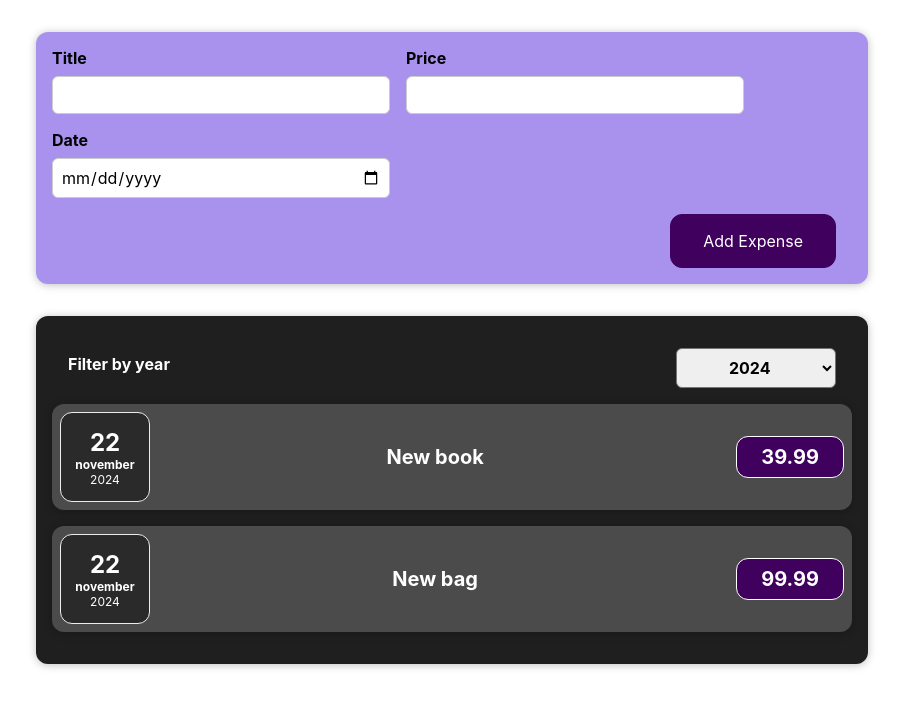
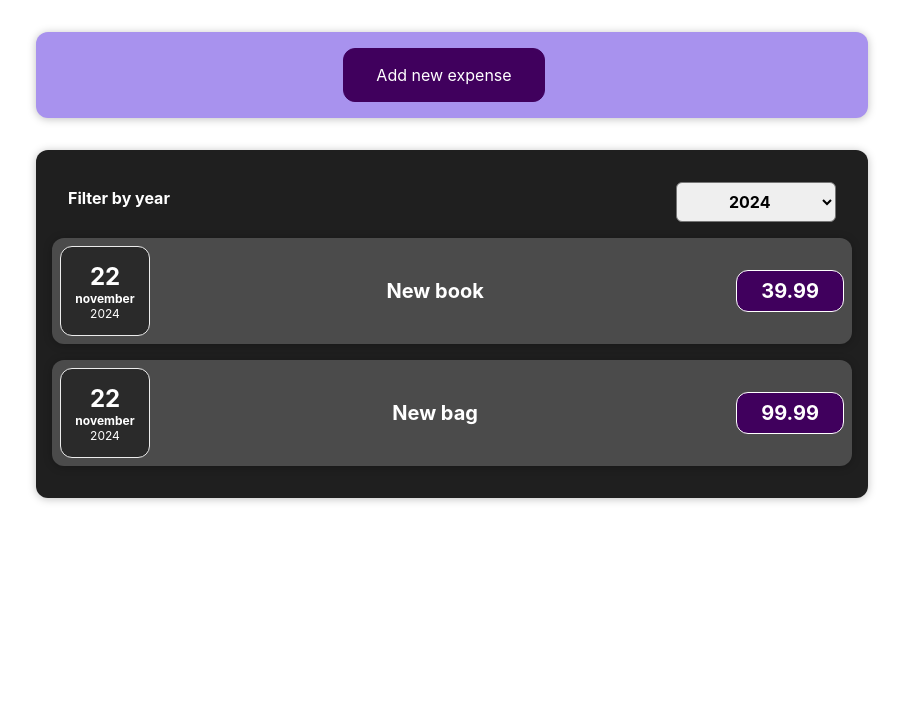
Before and after one commit to margitviigi/expenses, a React (Create React App) app: page / in a window 1280 px wide. Shown: the top 708 px of the page, without its empty margins (188-1091 px from the left). Built offline with nearby package versions, Linux system fonts and the light colour scheme.

Commit message:
Sisestusvormi näitamine ja peitmine

```diff
--- a/src/components/expenses/ExpenseItem.js
+++ b/src/components/expenses/ExpenseItem.js
@@ -10,6 +10,7 @@ const ExpenseItem = (props) =>{
 
 
     return (
+    <li>
     <Card className="expense-item">
         <ExpenseDate date={props.data.date}/>
         <div className='expense-item__description'>
@@ -18,6 +19,7 @@ const ExpenseItem = (props) =>{
         </div>
 
     </Card>
+    </li>
     )
 }
 
--- a/src/components/expenses/Expenses.js
+++ b/src/components/expenses/Expenses.js
@@ -3,11 +3,12 @@ import './Expenses.css'
 import Card from '../UI/Card'
 import ExpenseItem from "./ExpenseItem"
 import ExpensesFilter from "./ExpensesFilter"
+import ExpensesList from "./ExpensesList"
 
 
 
 const Expenses = (props) => {
-    const[filteredYear, setFilteredYear] = useState('2024')
+    const[filteredYear, setFilteredYear] = useState(new Date().getFullYear().toString())
     const yearChangeHandler = (selectedYear) => {
         setFilteredYear(selectedYear)
         }
@@ -16,14 +17,12 @@ const Expenses = (props) => {
         return expense.date.getFullYear().toString() === filteredYear
     } )
 
+
     return (
         <Card className='expenses'>
-            <ExpensesFilter onChangeYear={yearChangeHandler}/>
-            {filteredExpenses.map((expense) => {
-                    return <ExpenseItem data={expense} key={expense.id} />
-                })}
-
-        </Card>
+            <ExpensesFilter selected={filteredYear} onChangeYear={yearChangeHandler}/>
+            <ExpensesList expenses={filteredExpenses}/>
+       </Card>
     )
 
 }
--- /dev/null
+++ b/src/components/expenses/ExpensesList.css
@@ -0,0 +1,9 @@
+.expenses-list {
+    list-style: none;
+    padding: 0;
+}
+
+.expenses-list__fallback {
+    color: white;
+    text-align: center;
+}
--- /dev/null
+++ b/src/components/expenses/ExpensesList.js
@@ -0,0 +1,23 @@
+import './ExpensesList.css'
+import ExpenseItem from "./ExpenseItem"
+
+const ExpensesList = (props) => {
+    return (
+            <>
+            {
+            props.expenses.length > 0
+            ?
+            <ul className="expenses-list">
+               { props.expenses.map((expense) => {
+                return <ExpenseItem data={expense} key={expense.id} />
+              })
+              }
+            </ul>
+            :
+
+            <p className="expenses-list__fallback">No expenses found.</p>
+            }
+            </>
+    )
+}
+export default ExpensesList
--- a/src/components/newexpense/ExpenseForm.js
+++ b/src/components/newexpense/ExpenseForm.js
@@ -1,5 +1,7 @@
 import { useState } from 'react'
 import './ExpenseForm.css'
+
+
 
 const ExpenseForm = (props) => {
     const [enteredTitle, setEnteredTitle] = useState('')
@@ -21,6 +23,7 @@ const ExpenseForm = (props) => {
             date: new Date(enteredDate)
         }
     props.onSaveExpenseData(expenseData)
+    props.onCancel()
         setEnteredTitle('')
         setEnteredPrice('')
         setEnteredDate('')
@@ -45,6 +48,7 @@ const ExpenseForm = (props) => {
             </div>
             <div className="new-expense__actions">
                 <button type="submit">Add Expense</button>
+                <button type="close" onClick={props.onCancel}>Cancel</button>
             </div>
         </form>
     )
--- a/src/components/newexpense/NewExpense.js
+++ b/src/components/newexpense/NewExpense.js
@@ -1,9 +1,20 @@
+import { useState } from "react"
 import ExpenseForm from "./ExpenseForm"
 import "./NewExpense.css"
 
 
 
 const NewExpense = (props) => {
+    const[editForm, setEditForm] = useState(false)
+    const handleFormOpen = () => {
+        setEditForm(true)
+    }
+
+    const handleFormClose = () => {
+        setEditForm(false)
+    }
+
+
     const saveExpenseDataHandler = (enteredExpenseData) =>{
         const expenseData = {
             ...enteredExpenseData,
@@ -12,10 +23,23 @@ const NewExpense = (props) => {
         props.onAddExpense(expenseData)
 
     }
+
     return(
-        <div className="new-expense">
-            <ExpenseForm onSaveExpenseData={saveExpenseDataHandler} />
-        </div>
+        <div>
+        {!editForm && (
+            <div className="new-expense">
+          <button onClick={handleFormOpen}>Add new expense</button>
+            </div>
+        )}
+
+        {editForm && (
+            <div className="new-expense">
+            <ExpenseForm onSaveExpenseData={saveExpenseDataHandler} onCancel={handleFormClose} />
+            </div>
+        )}
+      </div>
+
+
     )
 }
 export default NewExpense
```
Also changed, not shown: src/components/expenses/Expenses.css (line endings or trailing spaces).
